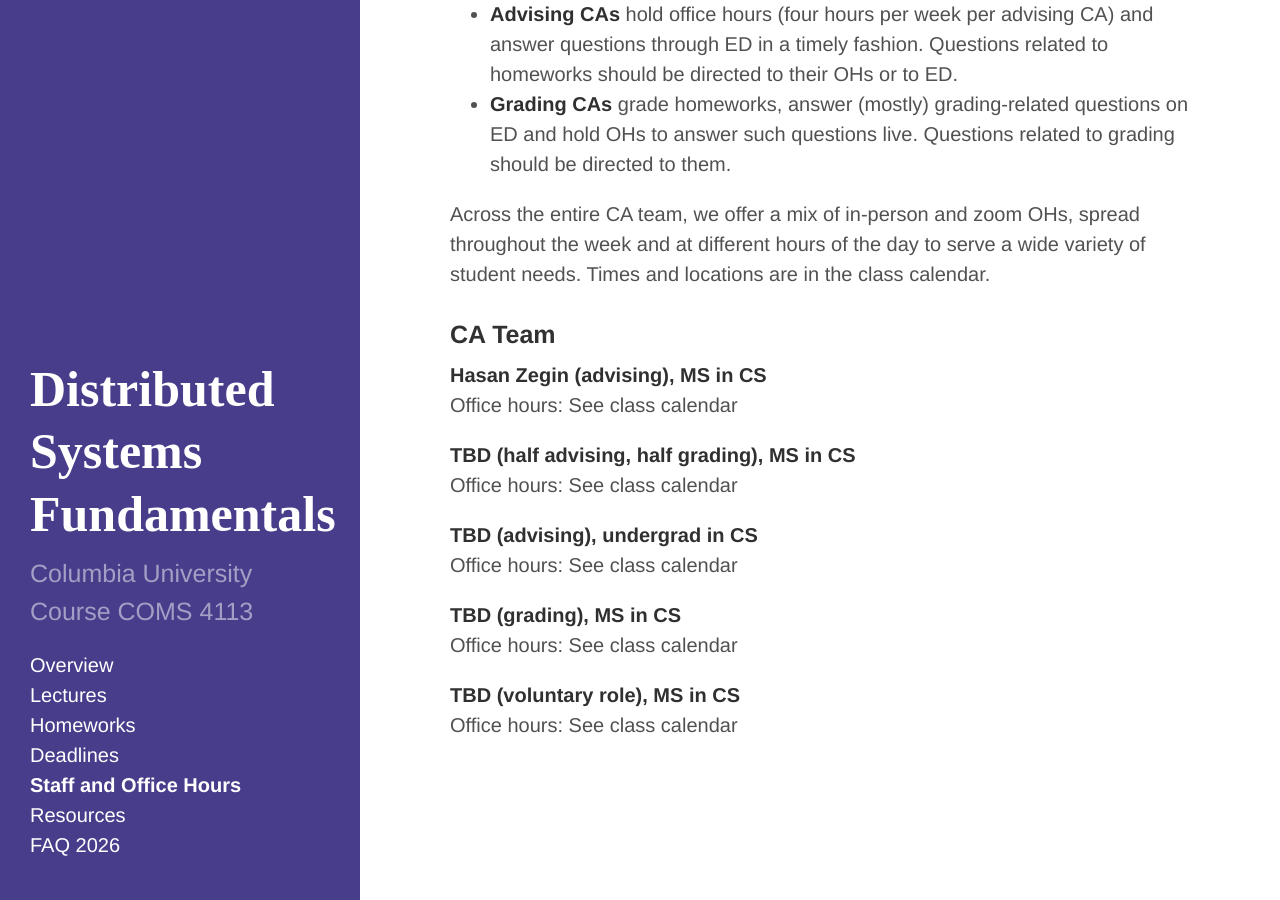
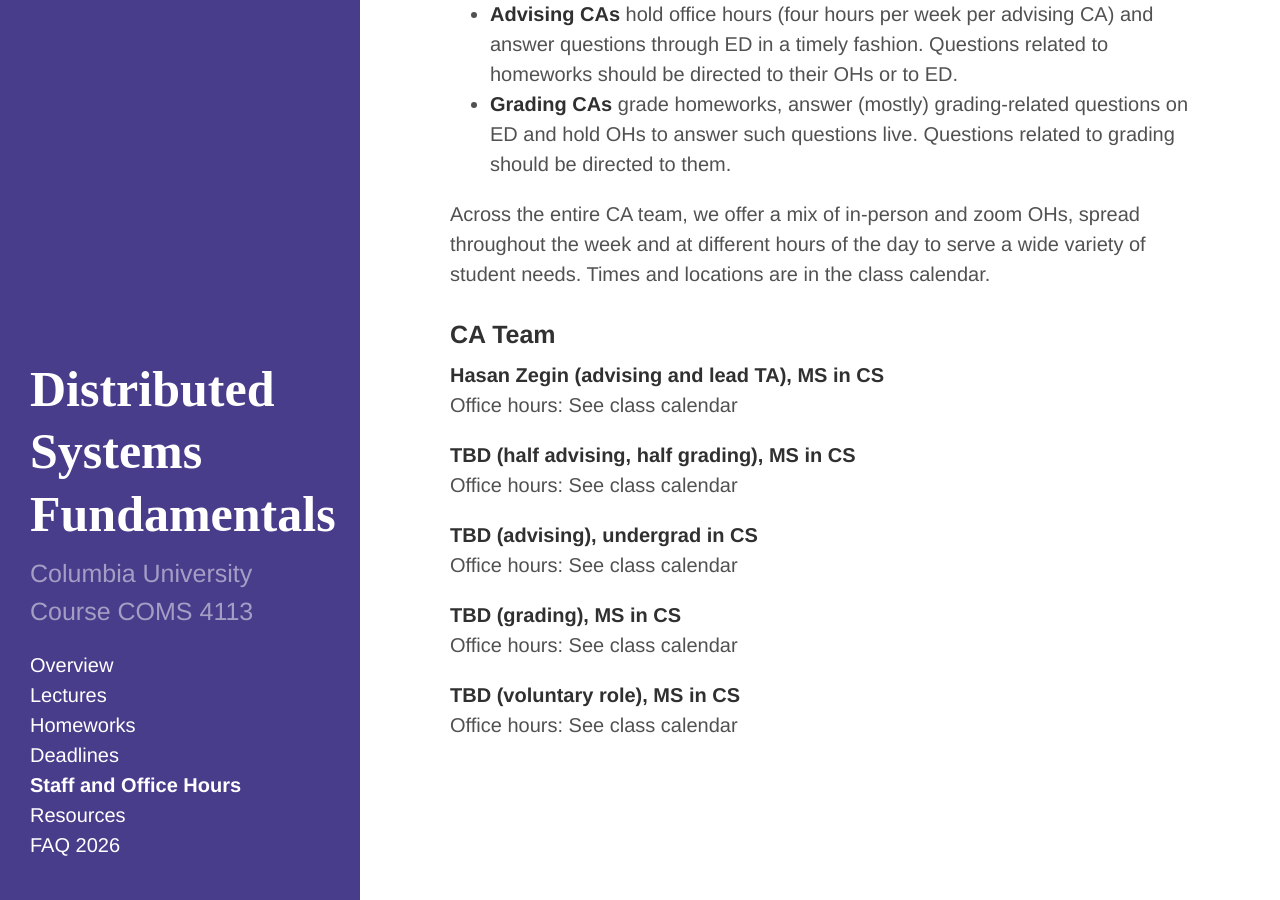
Before and after one commit to frankeh/cu-ds1-2026-fall, a Jekyll site: the page built from 04-staff.md, in a window 1280 px wide and 900 px high, scrolled down 556 px. Built offline with Jekyll 4.4.1, drawn with Linux system fonts in a browser that asks for light colours.

```diff
--- a/04-staff.md
+++ b/04-staff.md
@@ -22,7 +22,7 @@ Across the entire CA team, we offer a mix of in-person and zoom OHs, spread thro
 
 ### CA Team
 
-**Hasan Zegin (advising), MS in CS** <br/>
+**Hasan Zegin (advising and lead TA), MS in CS** <br/>
 Office hours: See class calendar
 
 **TBD (half advising, half grading), MS in CS** <br/>
```
